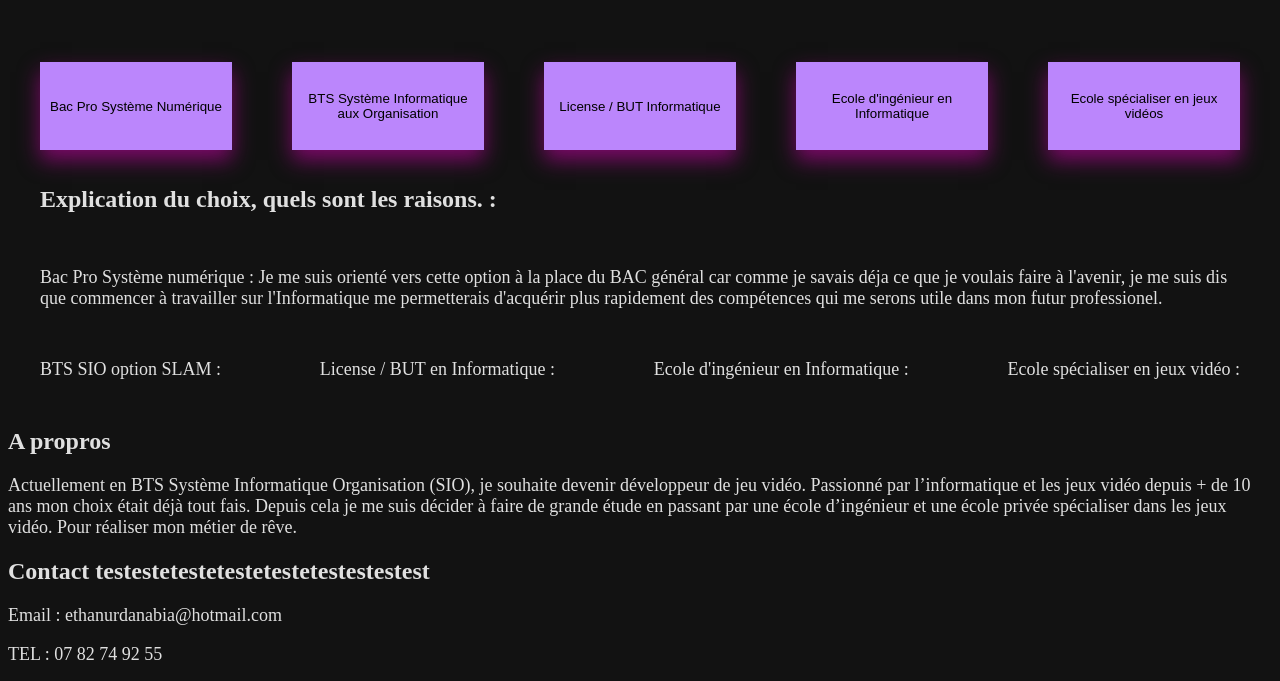
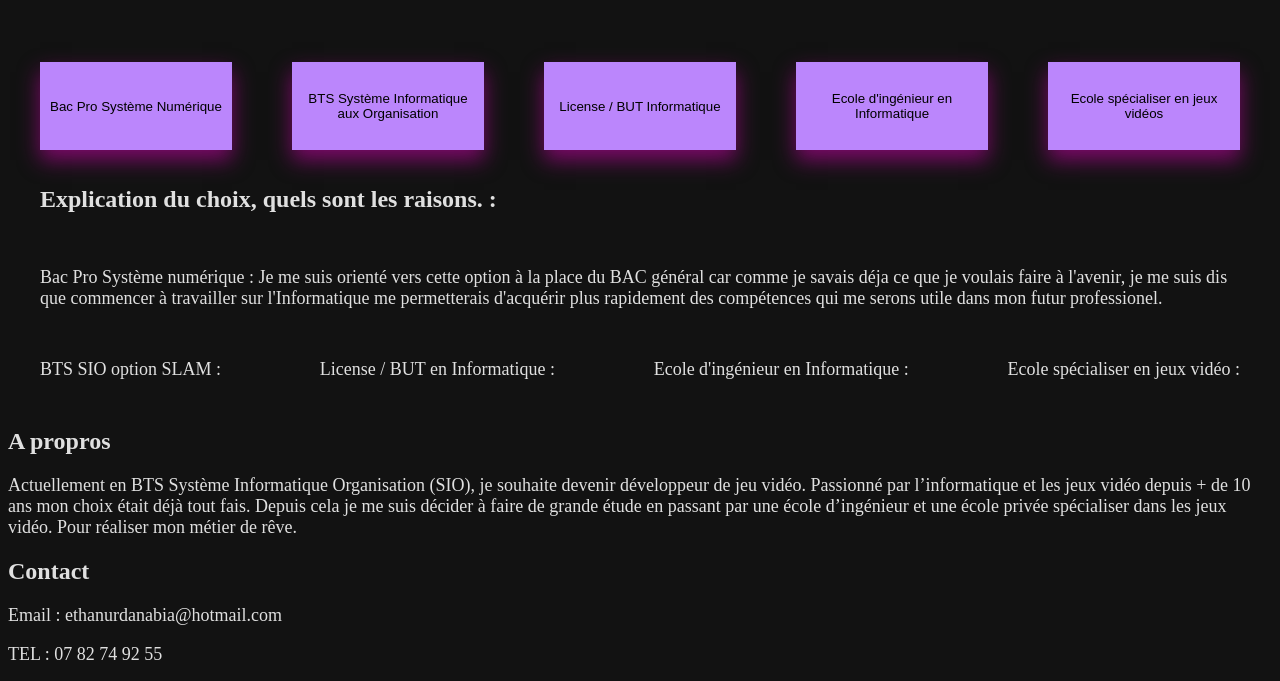
Before and after one commit to MiniBats/Portfolio, a plain HTML site: page index.html in a window 1280 px wide. Shown: the part 1063-1744 px from the top of the page. Drawn offline with Linux system fonts and the light colour scheme.

Commit message:
fin de test retour a la base de la v0.1

```diff
--- a/index.html
+++ b/index.html
@@ -78,7 +78,7 @@
                 <p>Actuellement en BTS Système Informatique Organisation (SIO), je souhaite devenir développeur de jeu vidéo. Passionné par l’informatique et les jeux vidéo depuis + de 10 ans mon choix était déjà tout fais. Depuis cela je me suis décider à faire de grande étude en passant par une école d’ingénieur et une école privée spécialiser dans les jeux vidéo. Pour réaliser mon métier de rêve.</p>
             </section>
             <section id="contact">
-                <h2>Contact testestetestetestetestetestestestest</h2>
+                <h2>Contact</h2>
                 <p>Email : ethanurdanabia@hotmail.com</p>
                 <p>TEL : 07 82 74 92 55</p>
             </section>
```
